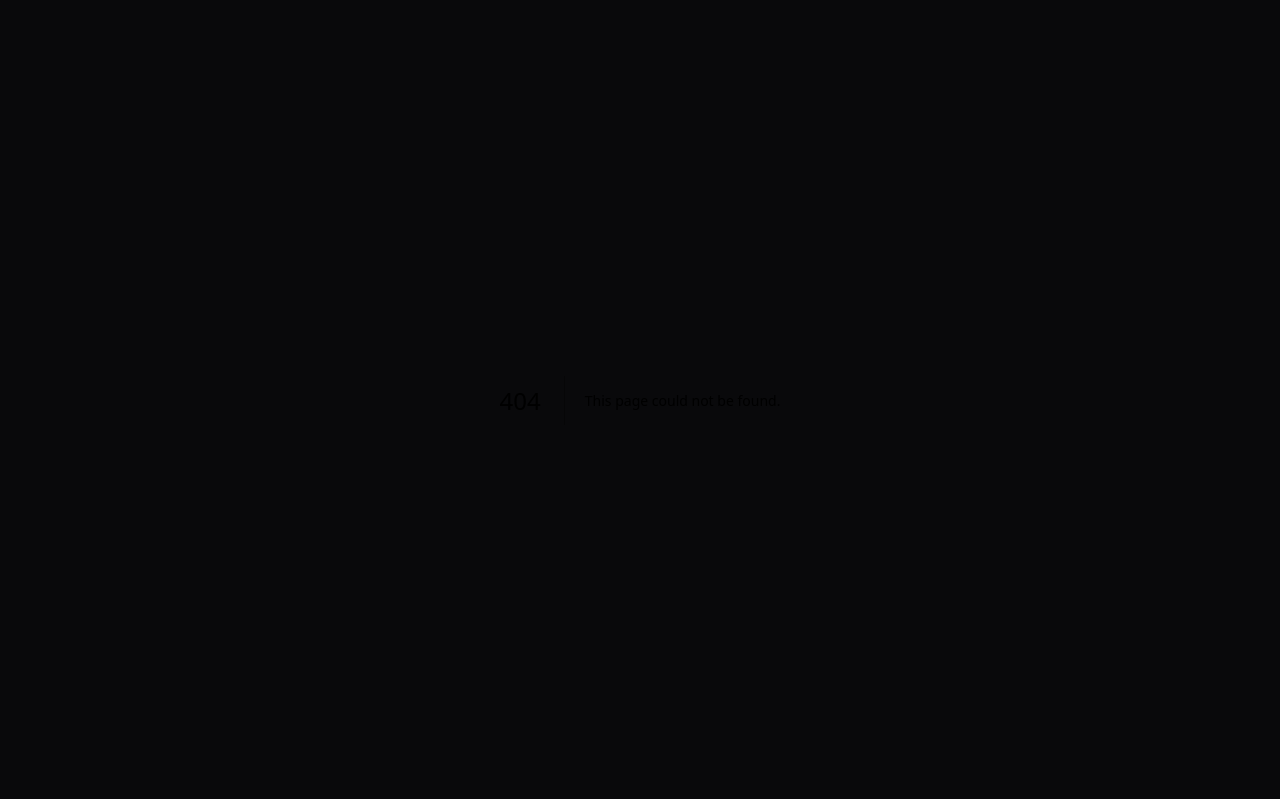
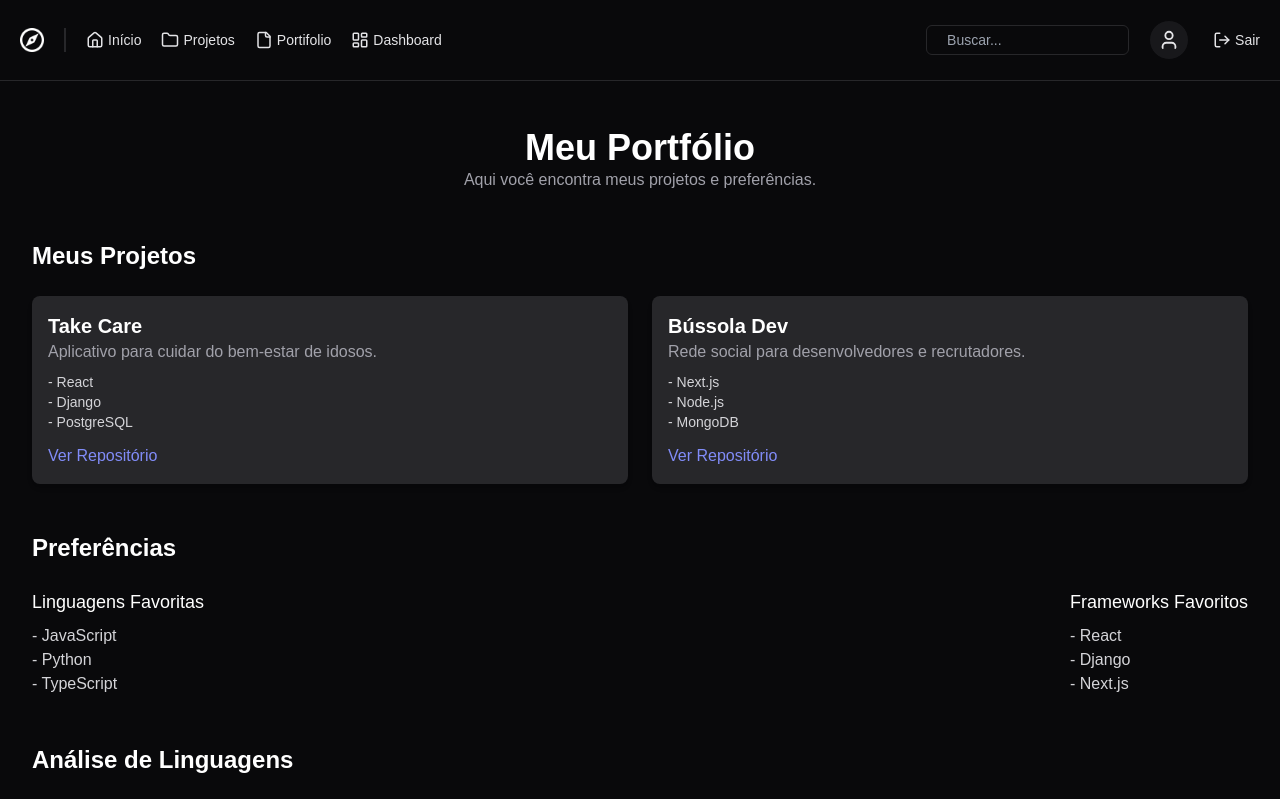
Before and after one commit to clasSeven7/bussola-dev, a Next.js app in the folder apps/frontend/: page /portifolio/1 in a window 1280 px wide. Before the commit this address had no page. Shown: the top 799 px of the page. Built offline with nearby package versions, Linux system fonts and the light colour scheme.

Commit message:
Refactor Portfolio page to streamline project display; remove unused chart functionality; add individual project pages for detailed views

```diff
--- /dev/null
+++ b/apps/frontend/src/app/portifolio/[portifolioId]/page.tsx
@@ -0,0 +1,161 @@
+'use client';
+
+import { Bar } from 'react-chartjs-2';
+
+import Navbar from '@/components/navbar';
+import {
+  BarElement,
+  CategoryScale,
+  Chart as ChartJS,
+  Legend,
+  LinearScale,
+  Title,
+  Tooltip,
+} from 'chart.js';
+
+// Registrar as escalas e outros elementos necessários
+ChartJS.register(
+  CategoryScale,
+  LinearScale,
+  BarElement,
+  Title,
+  Tooltip,
+  Legend
+);
+
+export default function Portfolio() {
+  const projects = [
+    {
+      name: 'Take Care',
+      description: 'Aplicativo para cuidar do bem-estar de idosos.',
+      technologies: ['React', 'Django', 'PostgreSQL'],
+      link: 'https://github.com/seu-repo/take-care',
+      hoursWorked: 120,
+    },
+    {
+      name: 'Bússola Dev',
+      description: 'Rede social para desenvolvedores e recrutadores.',
+      technologies: ['Next.js', 'Node.js', 'MongoDB'],
+      link: 'https://github.com/seu-repo/bussola-dev',
+      hoursWorked: 200,
+    },
+  ];
+
+  const favoriteLanguages = ['JavaScript', 'Python', 'TypeScript'];
+  const favoriteFrameworks = ['React', 'Django', 'Next.js'];
+
+  const options = {
+    responsive: true,
+    plugins: {
+      title: {
+        display: true,
+        text: 'Horas de Uso de Linguagens',
+      },
+      legend: {
+        position: 'top' as const,
+      },
+    },
+    scales: {
+      x: {
+        title: {
+          display: true,
+          text: 'Linguagens',
+        },
+      },
+      y: {
+        title: {
+          display: true,
+          text: 'Horas de Uso',
+        },
+        beginAtZero: true,
+      },
+    },
+  };
+
+  const languageUsage = {
+    labels: ['JavaScript', 'Python', 'TypeScript', 'HTML/CSS'],
+    datasets: [
+      {
+        label: 'Horas de uso',
+        data: [300, 200, 150, 100],
+        backgroundColor: ['#F7DF1E', '#3776AB', '#3178C6', '#E34C26'],
+      },
+    ],
+  };
+
+  return (
+    <>
+      <Navbar />
+      <div className="min-h-screen bg-zinc-950 text-white p-8 mt-24">
+        <header className="text-center mb-12">
+          <h1 className="text-4xl font-bold">Meu Portfólio</h1>
+          <p className="text-zinc-400">
+            Aqui você encontra meus projetos e preferências.
+          </p>
+        </header>
+
+        {/* Projetos */}
+        <section className="mb-12">
+          <h2 className="text-2xl font-semibold mb-6">Meus Projetos</h2>
+          <div className="grid gap-6 sm:grid-cols-2">
+            {projects.map((project, index) => (
+              <div
+                key={index}
+                className="p-4 bg-zinc-800 rounded-lg shadow-md hover:bg-zinc-700"
+              >
+                <h3 className="text-xl font-bold">{project.name}</h3>
+                <p className="text-zinc-400">{project.description}</p>
+                <ul className="mt-2 text-sm text-zinc-300">
+                  {project.technologies.map((tech, i) => (
+                    <li key={i}>- {tech}</li>
+                  ))}
+                </ul>
+                <a
+                  href={project.link}
+                  className="mt-3 inline-block text-indigo-400 hover:text-indigo-500"
+                >
+                  Ver Repositório
+                </a>
+              </div>
+            ))}
+          </div>
+        </section>
+
+        {/* Linguagens e Frameworks */}
+        <section className="mb-12">
+          <h2 className="text-2xl font-semibold mb-6">Preferências</h2>
+          <div className="flex justify-between">
+            <div>
+              <h3 className="font-medium text-lg">Linguagens Favoritas</h3>
+              <ul className="mt-2">
+                {favoriteLanguages.map((lang, index) => (
+                  <li key={index} className="text-zinc-300">
+                    - {lang}
+                  </li>
+                ))}
+              </ul>
+            </div>
+            <div>
+              <h3 className="font-medium text-lg">Frameworks Favoritos</h3>
+              <ul className="mt-2">
+                {favoriteFrameworks.map((fw, index) => (
+                  <li key={index} className="text-zinc-300">
+                    - {fw}
+                  </li>
+                ))}
+              </ul>
+            </div>
+          </div>
+        </section>
+
+        {/* Gráfico */}
+        <section className="mb-12">
+          <h2 className="text-2xl font-semibold mb-6">Análise de Linguagens</h2>
+          <div className="bg-zinc-800 p-4 rounded-lg shadow-md">
+            <Bar data={languageUsage} options={options} />
+          </div>
+        </section>
+      </div>
+    </>
+  );
+}
--- a/apps/frontend/src/app/portifolio/page.tsx
+++ b/apps/frontend/src/app/portifolio/page.tsx
@@ -1,88 +1,22 @@
 'use client';
 
-import { Bar } from 'react-chartjs-2';
+import Navbar from '@/components/navbar';
 
-import Navbar from '@/components/navbar';
-import {
-  BarElement,
-  CategoryScale,
-  Chart as ChartJS,
-  Legend,
-  LinearScale,
-  Title,
-  Tooltip,
-} from 'chart.js';
-
-// Registrar as escalas e outros elementos necessários
-ChartJS.register(
-  CategoryScale,
-  LinearScale,
-  BarElement,
-  Title,
-  Tooltip,
-  Legend
-);
-
-export default function Portfolio() {
-  const projects = [
+const portfolios = [
   {
     name: 'Take Care',
     description: 'Aplicativo para cuidar do bem-estar de idosos.',
-      technologies: ['React', 'Django', 'PostgreSQL'],
-      link: 'https://github.com/seu-repo/take-care',
-      hoursWorked: 120,
+    link: '/portifolio/1',
   },
   {
     name: 'Bússola Dev',
     description: 'Rede social para desenvolvedores e recrutadores.',
-      technologies: ['Next.js', 'Node.js', 'MongoDB'],
-      link: 'https://github.com/seu-repo/bussola-dev',
-      hoursWorked: 200,
+    link: '/portifolio/2',
   },
+  // Adicione mais portfólios aqui
 ];
 
-  const favoriteLanguages = ['JavaScript', 'Python', 'TypeScript'];
-  const favoriteFrameworks = ['React', 'Django', 'Next.js'];
-
-  const options = {
-    responsive: true,
-    plugins: {
-      title: {
-        display: true,
-        text: 'Horas de Uso de Linguagens',
-      },
-      legend: {
-        position: 'top' as const,
-      },
-    },
-    scales: {
-      x: {
-        title: {
-          display: true,
-          text: 'Linguagens',
-        },
-      },
-      y: {
-        title: {
-          display: true,
-          text: 'Horas de Uso',
-        },
-        beginAtZero: true,
-      },
-    },
-  };
-
-  const languageUsage = {
-    labels: ['JavaScript', 'Python', 'TypeScript', 'HTML/CSS'],
-    datasets: [
-      {
-        label: 'Horas de uso',
-        data: [300, 200, 150, 100],
-        backgroundColor: ['#F7DF1E', '#3776AB', '#3178C6', '#E34C26'],
-      },
-    ],
-  };
-
+export default function PortfolioHome() {
   return (
     <>
       <Navbar />
@@ -90,69 +24,28 @@ export default function Portfolio() {
         <header className="text-center mb-12">
           <h1 className="text-4xl font-bold">Meu Portfólio</h1>
           <p className="text-zinc-400">
-            Aqui você encontra meus projetos e preferências.
+            Explore meus projetos e contribuições.
           </p>
         </header>
 
-        {/* Projetos */}
         <section className="mb-12">
-          <h2 className="text-2xl font-semibold mb-6">Meus Projetos</h2>
-          <div className="grid gap-6 sm:grid-cols-2">
-            {projects.map((project, index) => (
+          <h2 className="text-2xl font-semibold mb-6">Projetos</h2>
+          <div className="grid gap-6 sm:grid-cols-2 lg:grid-cols-3">
+            {portfolios.map((portfolio, index) => (
               <div
                 key={index}
                 className="p-4 bg-zinc-800 rounded-lg shadow-md hover:bg-zinc-700"
               >
-                <h3 className="text-xl font-bold">{project.name}</h3>
-                <p className="text-zinc-400">{project.description}</p>
-                <ul className="mt-2 text-sm text-zinc-300">
-                  {project.technologies.map((tech, i) => (
-                    <li key={i}>- {tech}</li>
-                  ))}
-                </ul>
+                <h3 className="text-xl font-bold">{portfolio.name}</h3>
+                <p className="text-zinc-400">{portfolio.description}</p>
                 <a
-                  href={project.link}
+                  href={portfolio.link}
                   className="mt-3 inline-block text-indigo-400 hover:text-indigo-500"
                 >
-                  Ver Repositório
+                  Ver Mais
                 </a>
               </div>
             ))}
-          </div>
-        </section>
-
-        {/* Linguagens e Frameworks */}
-        <section className="mb-12">
-          <h2 className="text-2xl font-semibold mb-6">Preferências</h2>
-          <div className="flex justify-between">
-            <div>
-              <h3 className="font-medium text-lg">Linguagens Favoritas</h3>
-              <ul className="mt-2">
-                {favoriteLanguages.map((lang, index) => (
-                  <li key={index} className="text-zinc-300">
-                    - {lang}
-                  </li>
-                ))}
-              </ul>
-            </div>
-            <div>
-              <h3 className="font-medium text-lg">Frameworks Favoritos</h3>
-              <ul className="mt-2">
-                {favoriteFrameworks.map((fw, index) => (
-                  <li key={index} className="text-zinc-300">
-                    - {fw}
-                  </li>
-                ))}
-              </ul>
-            </div>
-          </div>
-        </section>
-
-        {/* Gráfico */}
-        <section className="mb-12">
-          <h2 className="text-2xl font-semibold mb-6">Análise de Linguagens</h2>
-          <div className="bg-zinc-800 p-4 rounded-lg shadow-md">
-            <Bar data={languageUsage} options={options} />
           </div>
         </section>
       </div>
```
Also changed, not shown: 1 other file (tests, documents, lock files or other folders). Lines whose indentation alone changed are shown as unchanged.
